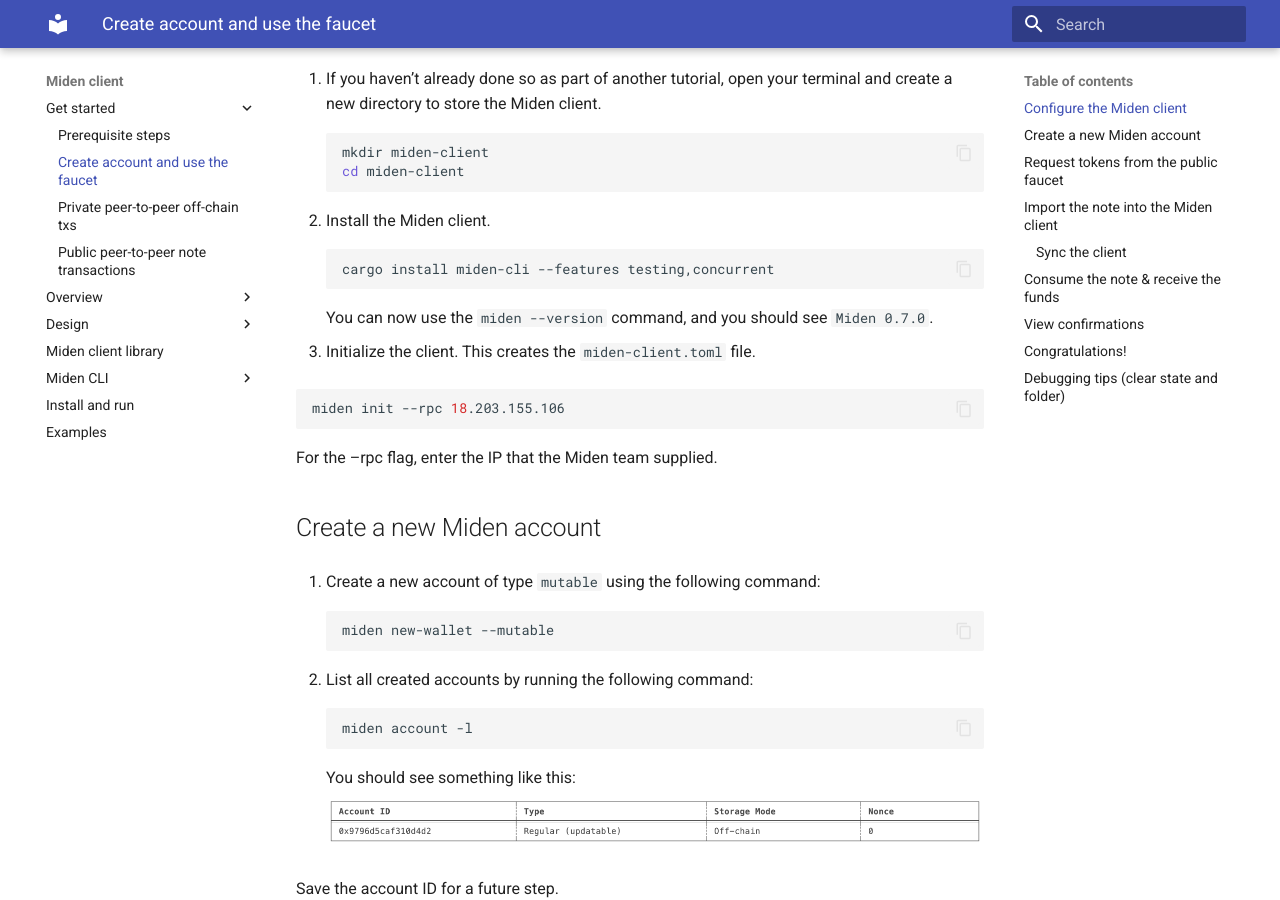
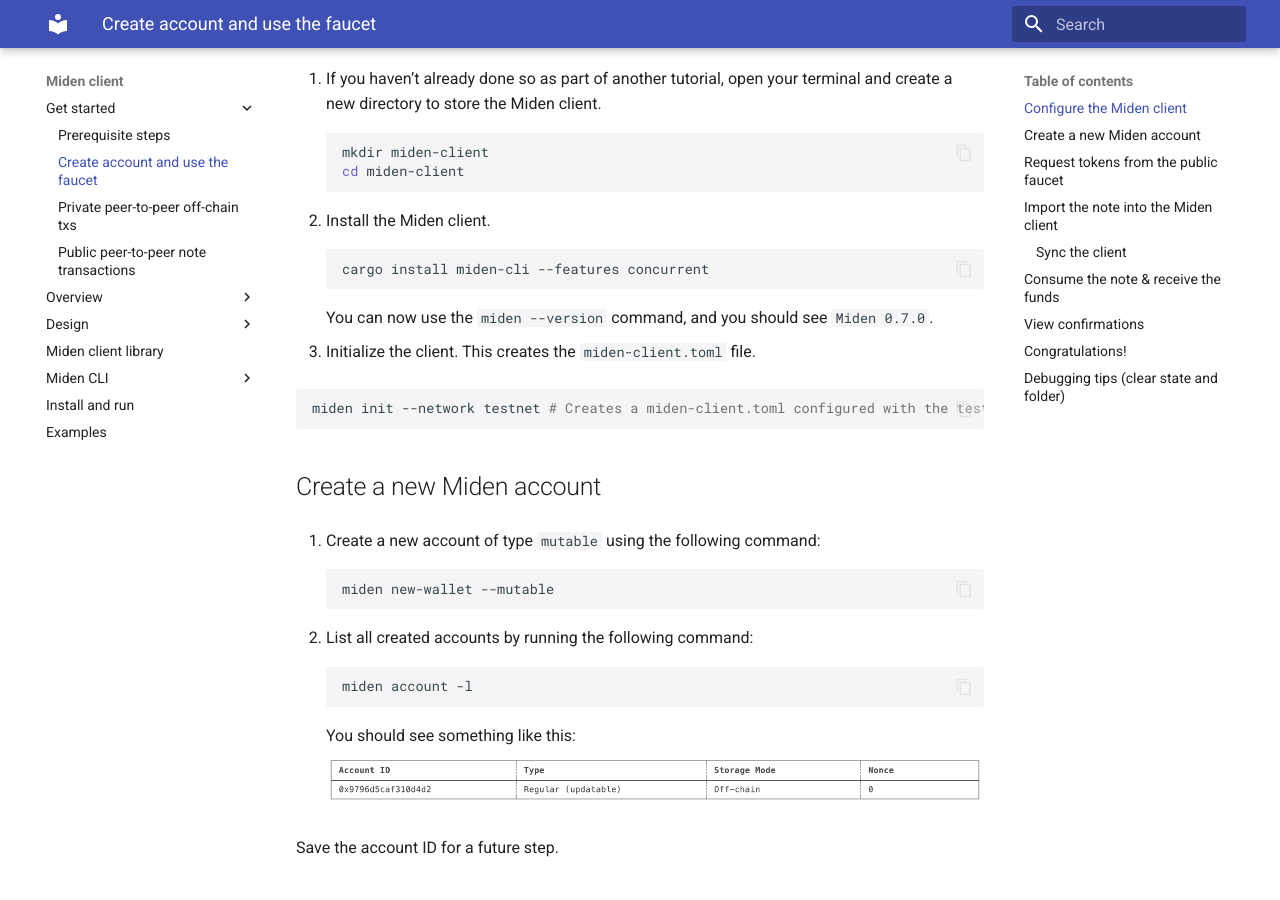
Before and after one commit to 0xPolygonMiden/miden-client, an MkDocs documentation site: the page built from docs/get-started/create-account-use-faucet.md, in a window 1280 px wide and 900 px high, scrolled down 373 px. Built offline with MkDocs 1.6.1 and Material for MkDocs 9.7.7, drawn with Linux system fonts in a browser that asks for light colours.

Commit message:
docs: Remove node IP in favor of flag

````diff
--- a/docs/get-started/create-account-use-faucet.md
+++ b/docs/get-started/create-account-use-faucet.md
@@ -17,16 +17,15 @@
 2. Install the Miden client.
 
       ```shell
-      cargo install miden-cli --features testing,concurrent
+      cargo install miden-cli --features concurrent
       ```
       You can now use the `miden --version` command, and you should see `Miden 0.7.0`.
 
 3. Initialize the client. This creates the `miden-client.toml` file.
 
 ```shell
-miden init --rpc 18.203.155.106
+miden init --network testnet # Creates a miden-client.toml configured with the testnet node's IP
 ```
-For the --rpc flag, enter the IP that the Miden team supplied.
 
 ## Create a new Miden account
 
````
